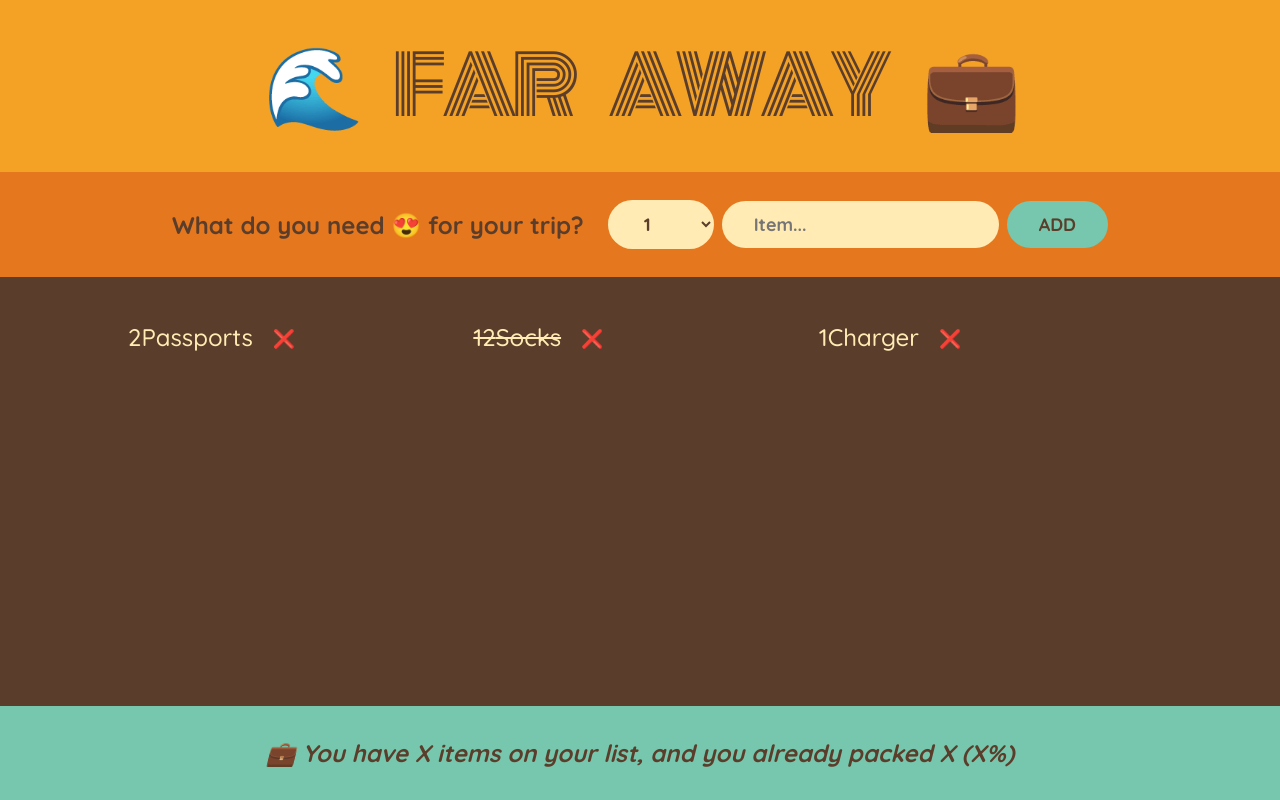
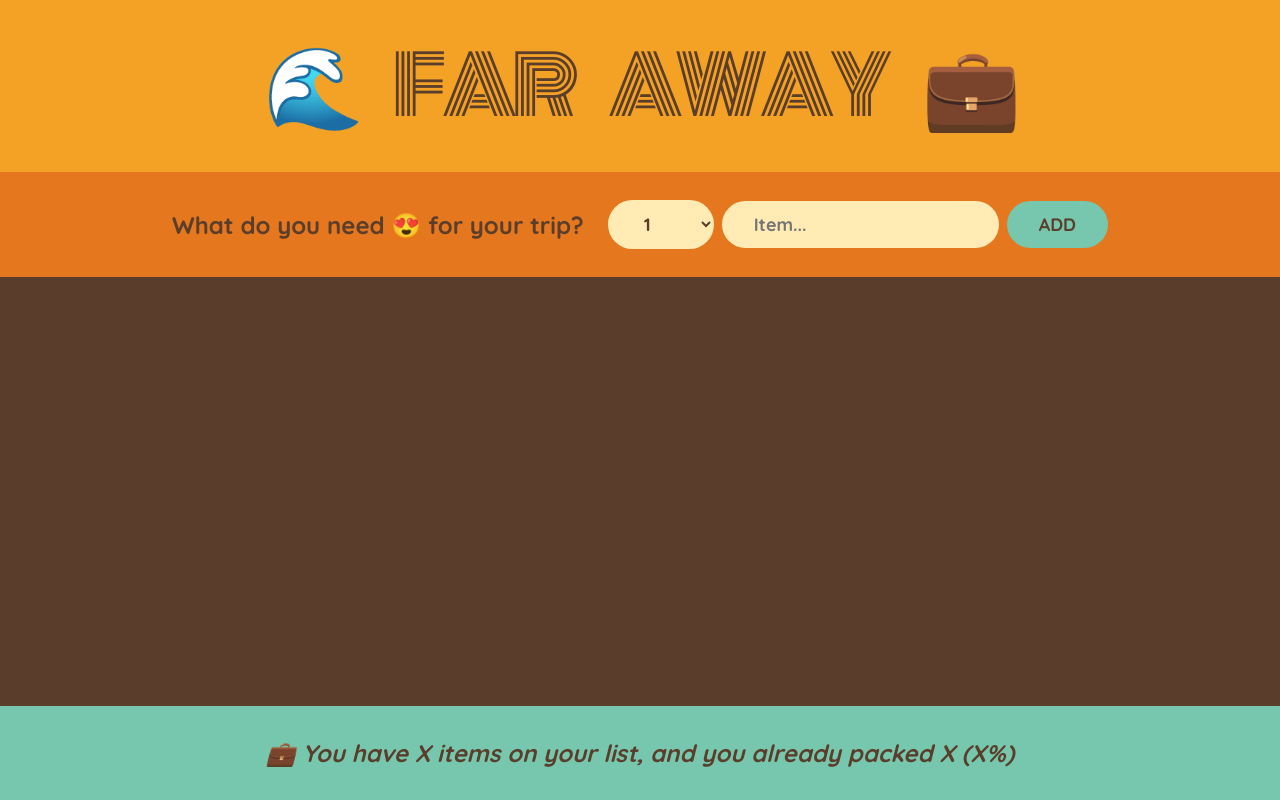
Before and after one commit to jzrlqwzy/Travel-list, a React (Create React App) app: page / in a window 1280 px wide. Built offline with nearby package versions, Linux system fonts and the light colour scheme.

Commit message:
lift state up to first common parent when multiple sibling component use same data

```diff
--- a/src/App.js
+++ b/src/App.js
@@ -7,11 +7,17 @@
 ];
 
 export default function App() {
+  const [items, setItems] = useState([]);
+
+  const handleAddItems = function (item) {
+    setItems((items) => [...items, item]);
+  };
+
   return (
     <div className="app">
       <Logo />
-      <Form />
-      <PackingList />
+      <Form onAddItems={handleAddItems} />
+      <PackingList items={items} />
       <Stats />
     </div>
   );
@@ -21,7 +27,7 @@
   return <h1>🌊 Far Away 💼</h1>;
 }
 
-function Form() {
+function Form({ onAddItems }) {
   const [description, setDescription] = useState("");
   const [quantity, setQuantity] = useState(1);
 
@@ -37,6 +43,7 @@
       id: Date.now(),
     };
     console.log(newItem);
+    onAddItems(newItem);
 
     setDescription("");
     setQuantity(1);
@@ -66,11 +73,11 @@
   );
 }
 
-function PackingList() {
+function PackingList({ items }) {
   return (
     <div className="list">
       <ul>
-        {initialItems.map((item) => (
+        {items.map((item) => (
           <Item item={item} key={item.id} />
         ))}
       </ul>
```
